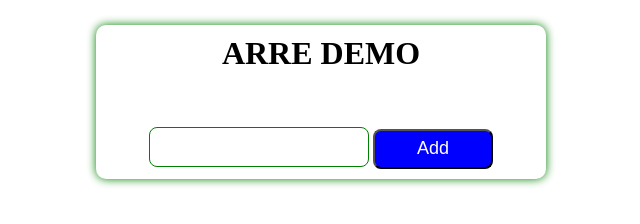
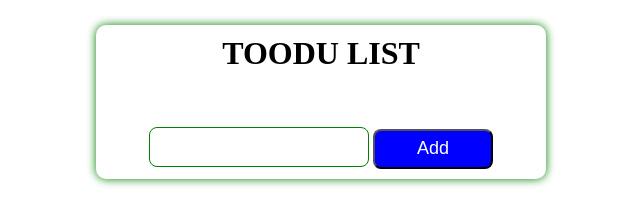
Before and after one commit to amitkurmi7831/To-Du-List-App, a plain HTML site: page index.html in a window 1280 px wide. Shown: the whole page, without its empty margins (319-959 px from the left). Drawn offline with Linux system fonts and the light colour scheme.

Commit message:
ceng the titel

```diff
--- a/index.html
+++ b/index.html
@@ -9,7 +9,7 @@
 </head>
 <body>
    <div class="main">
-   <h1>arre demo</h1>
+   <h1>Toodu list</h1>
 
    <form>
     <input type="text">
```
